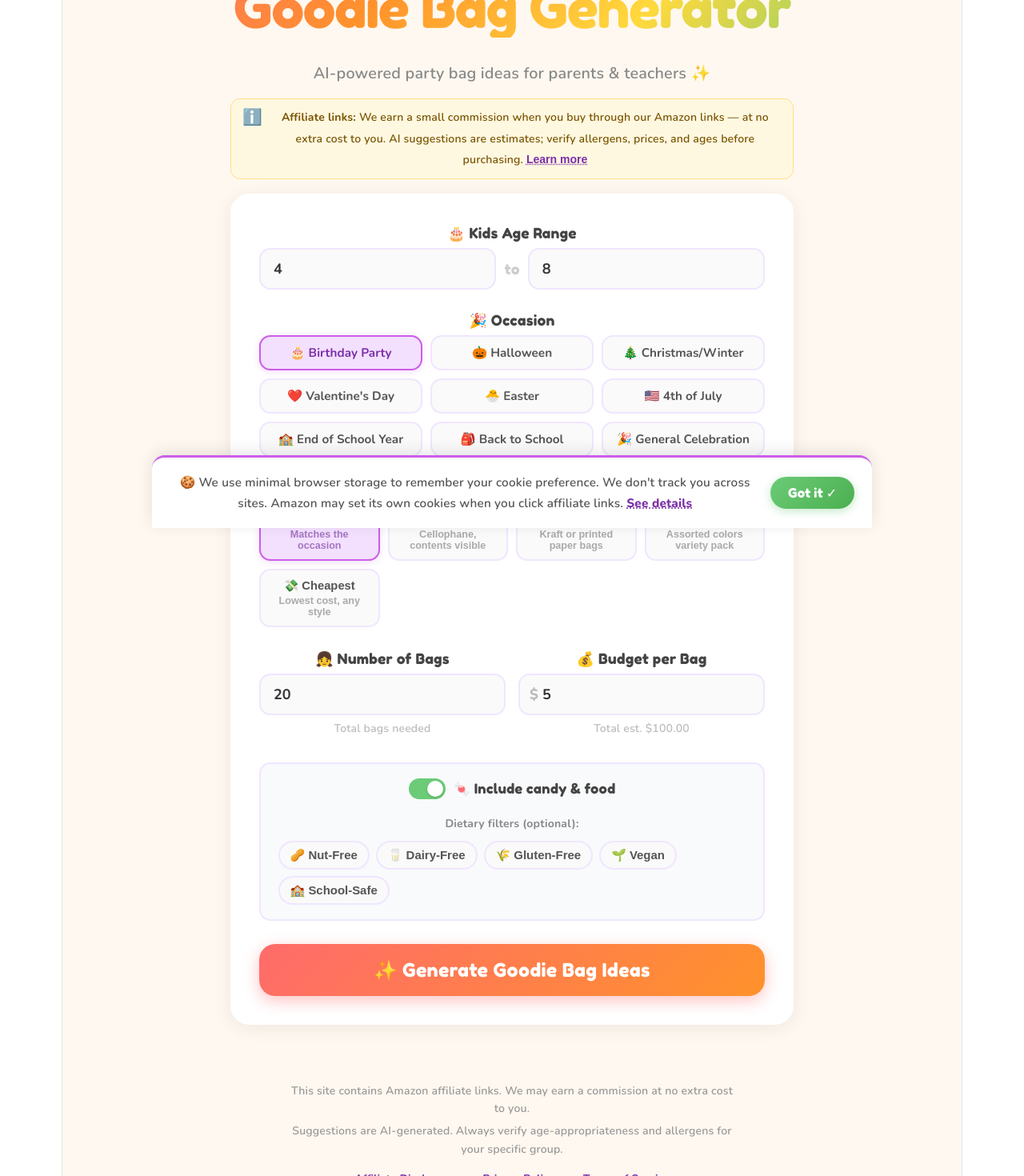
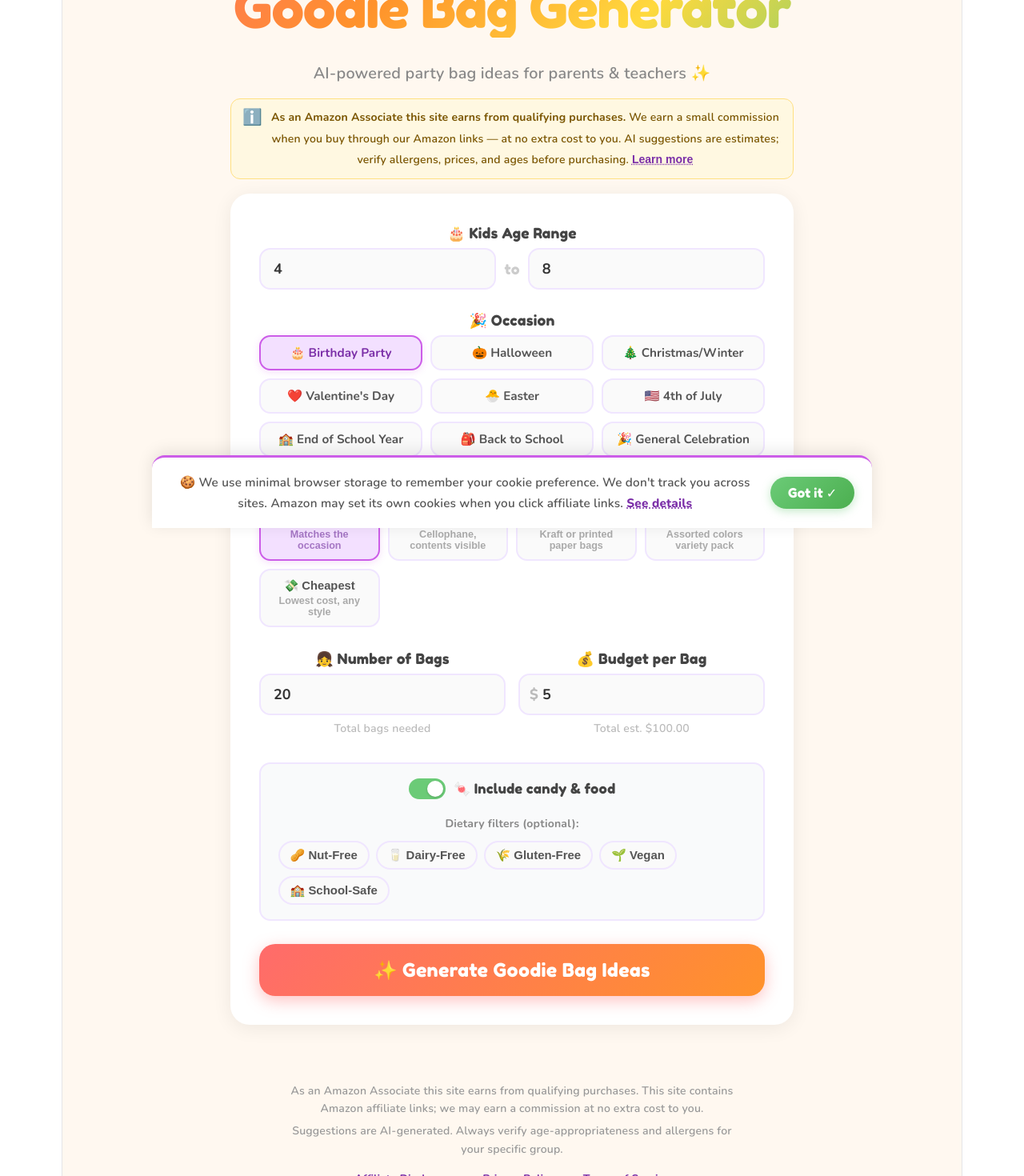
Before and after one commit to matthewjkobel/goodie-bag-generator, a React (Vite) app: page / in a window 1280 px wide. Shown: the part 140-1610 px from the top of the page at 80% size. Built offline with nearby package versions, Linux system fonts and the light colour scheme.

Commit message:
Restore Amazon Associate disclosure language (regressed in enrichment merge)

```diff
--- a/src/App.jsx
+++ b/src/App.jsx
@@ -4,7 +4,9 @@ import { useState, useEffect, useRef } from "react";
 const LEGAL_CONTENT = {
   disclosure: {
     title: "Affiliate Disclosure",
-    body: `Goodie Bag Generator is a participant in the Amazon Services LLC Associates Program, an affiliate advertising program designed to provide a means for sites to earn advertising fees by advertising and linking to Amazon.com.
+    body: `As an Amazon Associate this site earns from qualifying purchases.
+
+Goodie Bag Generator is a participant in the Amazon Services LLC Associates Program, an affiliate advertising program designed to provide a means for sites to earn advertising fees by advertising and linking to Amazon.com.
 
 When you click on a product link on this site and make a purchase, we may earn a small commission at no additional cost to you. This helps support our work and keeps the tool free to use.
 
@@ -783,7 +785,7 @@ Return ONLY a single JSON object for the replacement item, no markdown fences, n
         <div className="disclosure-banner">
           <span style={{fontSize:"1.1rem"}}>ℹ️</span>
           <div>
-            <strong>Affiliate links:</strong> We earn a small commission when you buy through our Amazon links — at no extra cost to you. AI suggestions are estimates; verify allergens, prices, and ages before purchasing.{" "}
+            <strong>As an Amazon Associate this site earns from qualifying purchases.</strong> We earn a small commission when you buy through our Amazon links — at no extra cost to you. AI suggestions are estimates; verify allergens, prices, and ages before purchasing.{" "}
             <button onClick={() => setModalContent("disclosure")}>Learn more</button>
           </div>
         </div>
@@ -1048,7 +1050,7 @@ Return ONLY a single JSON object for the replacement item, no markdown fences, n
         )}
 
         <div className="footer">
-          <p>This site contains Amazon affiliate links. We may earn a commission at no extra cost to you.</p>
+          <p>As an Amazon Associate this site earns from qualifying purchases. This site contains Amazon affiliate links; we may earn a commission at no extra cost to you.</p>
           <p style={{marginTop:6}}>Suggestions are AI-generated. Always verify age-appropriateness and allergens for your specific group.</p>
           <div className="footer-links">
             <button className="footer-link" onClick={() => setModalContent("disclosure")}>Affiliate Disclosure</button>
```
